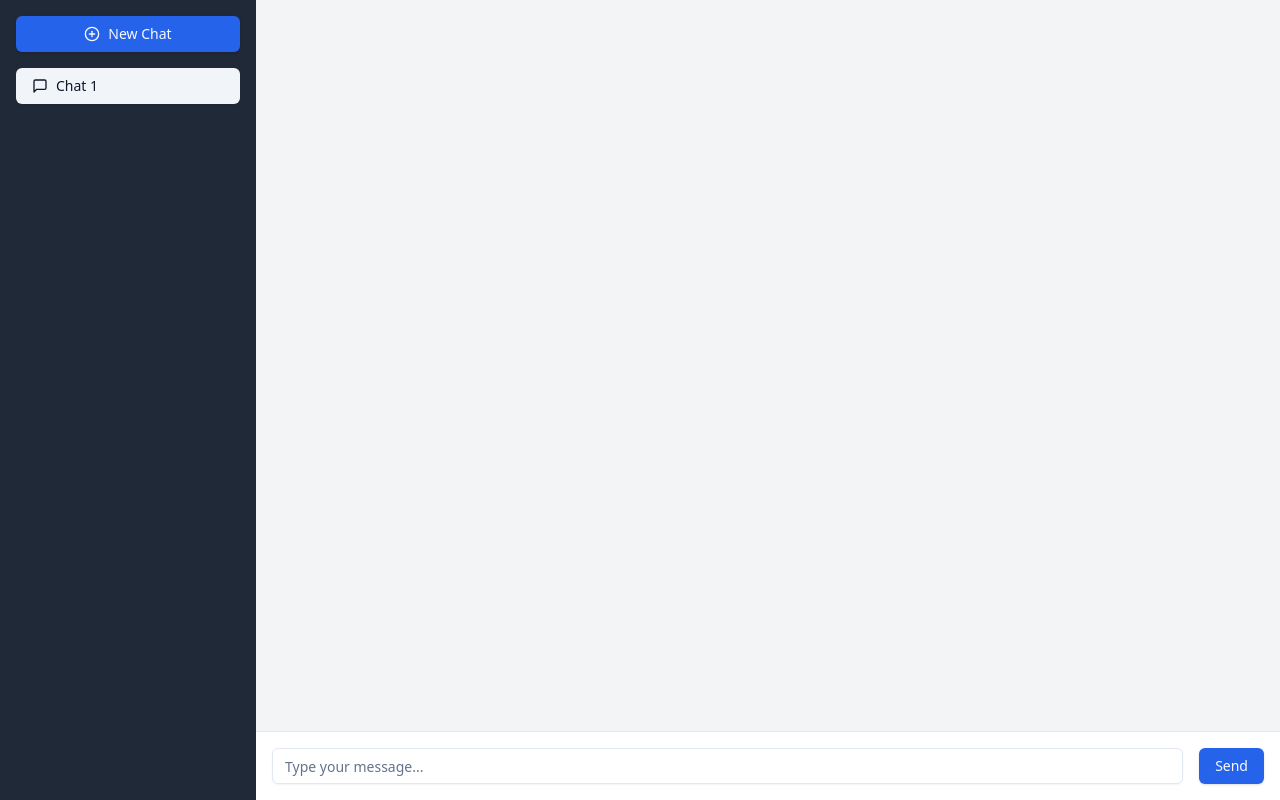
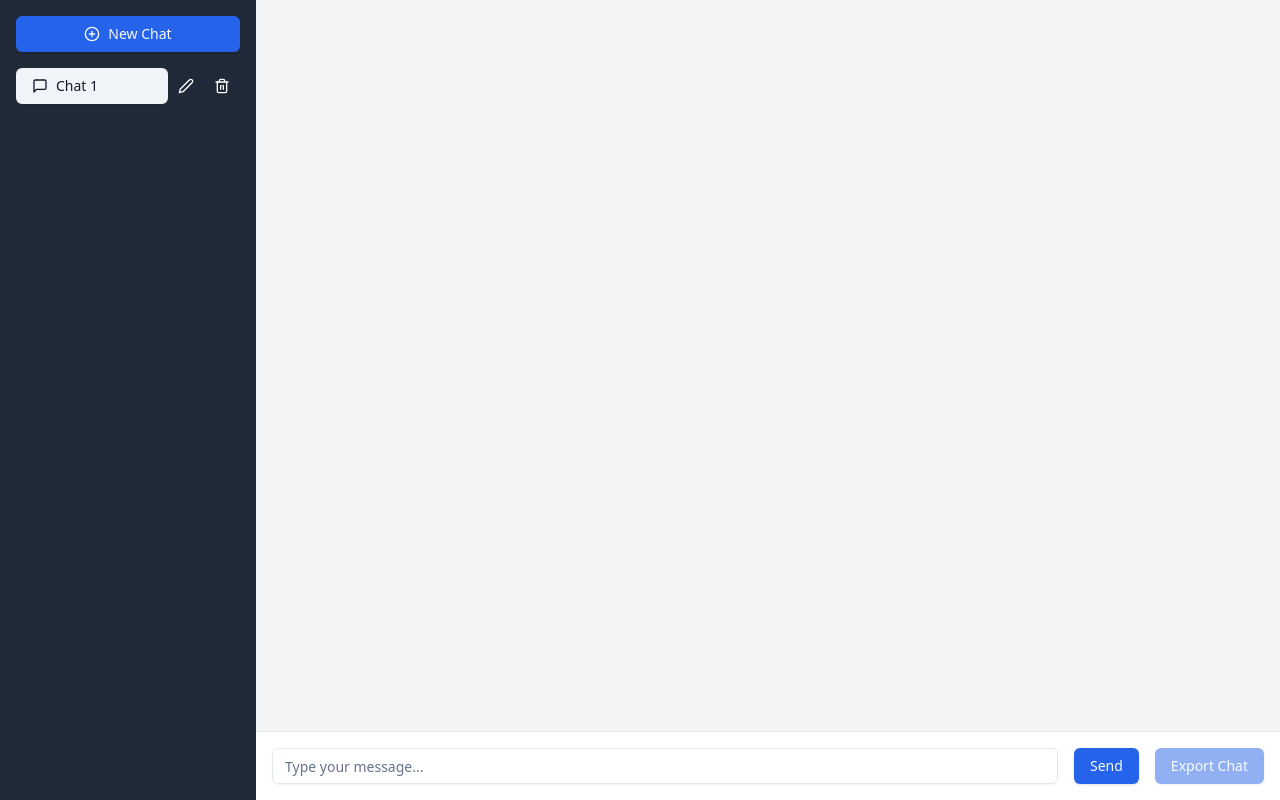
Before and after one commit to markokraemer/chatgpt-clone, a Next.js app: page / in a window 1280 px wide. Both pictures are taken after a click on the button "New Chat". Built offline with nearby package versions, Linux system fonts and the light colour scheme.

Commit message:
SOFTGEN MAGIC

```diff
--- a/src/components/Sidebar.js
+++ b/src/components/Sidebar.js
@@ -1,10 +1,13 @@
 import { useState, useEffect } from 'react';
 import { Button } from "@/components/ui/button";
 import { ScrollArea } from "@/components/ui/scroll-area";
-import { PlusCircle, MessageSquare } from "lucide-react";
+import { Input } from "@/components/ui/input";
+import { PlusCircle, MessageSquare, Trash2, Edit2 } from "lucide-react";
 
-export default function Sidebar({ onNewChat, onSelectChat, currentChatId }) {
+export default function Sidebar({ onNewChat, onSelectChat, onDeleteChat, onRenameChat, currentChatId }) {
   const [chatHistories, setChatHistories] = useState([]);
+  const [editingChatId, setEditingChatId] = useState(null);
+  const [editingChatName, setEditingChatName] = useState('');
 
   useEffect(() => {
     const storedHistories = localStorage.getItem('chatHistories');
@@ -21,6 +24,28 @@ export default function Sidebar({ onNewChat, onSelectChat, currentChatId }) {
     onNewChat(newChatId);
   };
 
+  const handleDeleteChat = (chatId) => {
+    const updatedHistories = chatHistories.filter(chat => chat.id !== chatId);
+    setChatHistories(updatedHistories);
+    localStorage.setItem('chatHistories', JSON.stringify(updatedHistories));
+    onDeleteChat(chatId);
+  };
+
+  const handleRenameChat = (chatId) => {
+    if (editingChatId === chatId) {
+      const updatedHistories = chatHistories.map(chat =>
+        chat.id === chatId ? { ...chat, name: editingChatName } : chat
+      );
+      setChatHistories(updatedHistories);
+      localStorage.setItem('chatHistories', JSON.stringify(updatedHistories));
+      onRenameChat(chatId, editingChatName);
+      setEditingChatId(null);
+    } else {
+      setEditingChatId(chatId);
+      setEditingChatName(chatHistories.find(chat => chat.id === chatId).name);
+    }
+  };
+
   return (
     <div className="w-64 h-screen bg-gray-800 text-white p-4 flex flex-col">
       <Button onClick={handleNewChat} className="mb-4 w-full">
@@ -28,15 +53,32 @@ export default function Sidebar({ onNewChat, onSelectChat, currentChatId }) {
       </Button>
       <ScrollArea className="flex-grow">
         {chatHistories.map((chat) => (
+          <div key={chat.id} className="flex items-center mb-2">
+            {editingChatId === chat.id ? (
+              <Input
+                value={editingChatName}
+                onChange={(e) => setEditingChatName(e.target.value)}
+                onBlur={() => handleRenameChat(chat.id)}
+                onKeyPress={(e) => e.key === 'Enter' && handleRenameChat(chat.id)}
+                className="flex-grow mr-2 text-black"
+              />
+            ) : (
               <Button
-            key={chat.id}
                 onClick={() => onSelectChat(chat.id)}
                 variant={currentChatId === chat.id ? "secondary" : "ghost"}
-            className="w-full justify-start mb-2"
+                className="flex-grow justify-start"
               >
                 <MessageSquare className="mr-2 h-4 w-4" />
                 {chat.name}
               </Button>
+            )}
+            <Button onClick={() => handleRenameChat(chat.id)} variant="ghost" size="icon">
+              <Edit2 className="h-4 w-4" />
+            </Button>
+            <Button onClick={() => handleDeleteChat(chat.id)} variant="ghost" size="icon">
+              <Trash2 className="h-4 w-4" />
+            </Button>
+          </div>
         ))}
       </ScrollArea>
     </div>
--- a/src/pages/index.js
+++ b/src/pages/index.js
@@ -1,15 +1,19 @@
-import { useState, useEffect } from 'react';
+import { useState, useEffect, useCallback } from 'react';
 import { useChat } from 'ai/react';
 import { Button } from "@/components/ui/button";
 import { Input } from "@/components/ui/input";
 import ChatMessage from '@/components/ChatMessage';
 import Sidebar from '@/components/Sidebar';
+import { Loader2 } from "lucide-react";
+import { useToast } from "@/components/ui/use-toast";
 
 export default function Home() {
   const [currentChatId, setCurrentChatId] = useState(null);
   const [chatHistories, setChatHistories] = useState({});
+  const [isLoading, setIsLoading] = useState(false);
+  const { toast } = useToast();
 
-  const { messages, input, handleInputChange, handleSubmit, setMessages } = useChat();
+  const { messages, input, handleInputChange, handleSubmit, setMessages, isLoading: isChatLoading } = useChat();
 
   useEffect(() => {
     const storedHistories = localStorage.getItem('chatHistories');
@@ -18,13 +22,17 @@ export default function Home() {
     }
   }, []);
 
-  useEffect(() => {
+  const saveChatHistory = useCallback(() => {
     if (currentChatId && messages.length > 0) {
       const updatedHistories = { ...chatHistories, [currentChatId]: messages };
       setChatHistories(updatedHistories);
       localStorage.setItem('chatHistories', JSON.stringify(updatedHistories));
     }
-  }, [messages, currentChatId]);
+  }, [currentChatId, messages, chatHistories]);
+
+  useEffect(() => {
+    saveChatHistory();
+  }, [saveChatHistory]);
 
   const handleNewChat = (chatId) => {
     setCurrentChatId(chatId);
@@ -36,11 +44,52 @@ export default function Home() {
     setMessages(chatHistories[chatId] || []);
   };
 
+  const handleDeleteChat = (chatId) => {
+    const updatedHistories = { ...chatHistories };
+    delete updatedHistories[chatId];
+    setChatHistories(updatedHistories);
+    localStorage.setItem('chatHistories', JSON.stringify(updatedHistories));
+    if (currentChatId === chatId) {
+      setCurrentChatId(null);
+      setMessages([]);
+    }
+  };
+
+  const handleRenameChat = (chatId, newName) => {
+    const updatedHistories = { ...chatHistories };
+    if (updatedHistories[chatId]) {
+      updatedHistories[chatId] = { ...updatedHistories[chatId], name: newName };
+      setChatHistories(updatedHistories);
+      localStorage.setItem('chatHistories', JSON.stringify(updatedHistories));
+    }
+  };
+
+  const handleExportChat = () => {
+    if (currentChatId && messages.length > 0) {
+      const chatContent = messages.map(msg => `${msg.role}: ${msg.content}`).join('\n');
+      const blob = new Blob([chatContent], { type: 'text/plain' });
+      const url = URL.createObjectURL(blob);
+      const a = document.createElement('a');
+      a.href = url;
+      a.download = `chat_export_${currentChatId}.txt`;
+      document.body.appendChild(a);
+      a.click();
+      document.body.removeChild(a);
+      URL.revokeObjectURL(url);
+      toast({
+        title: "Chat Exported",
+        description: "Your chat history has been exported successfully.",
+      });
+    }
+  };
+
   return (
-    <div className="flex h-screen bg-gray-100">
+    <div className="flex h-screen bg-gray-100 dark:bg-gray-900">
       <Sidebar
         onNewChat={handleNewChat}
         onSelectChat={handleSelectChat}
+        onDeleteChat={handleDeleteChat}
+        onRenameChat={handleRenameChat}
         currentChatId={currentChatId}
       />
       <div className="flex-1 flex flex-col">
@@ -48,8 +97,13 @@ export default function Home() {
           {messages.map((message, i) => (
             <ChatMessage key={i} message={message} />
           ))}
+          {isChatLoading && (
+            <div className="flex justify-center">
+              <Loader2 className="h-6 w-6 animate-spin" />
+            </div>
+          )}
         </div>
-        <form onSubmit={handleSubmit} className="p-4 border-t bg-white">
+        <form onSubmit={handleSubmit} className="p-4 border-t bg-white dark:bg-gray-800">
           <div className="flex space-x-4">
             <Input
               value={input}
@@ -57,7 +111,10 @@ export default function Home() {
               placeholder="Type your message..."
               className="flex-1"
             />
-            <Button type="submit">Send</Button>
+            <Button type="submit" disabled={isChatLoading}>Send</Button>
+            <Button onClick={handleExportChat} disabled={!currentChatId || messages.length === 0}>
+              Export Chat
+            </Button>
           </div>
         </form>
       </div>
--- a/src/styles/globals.css
+++ b/src/styles/globals.css
@@ -85,7 +85,7 @@
 }
 
 .chat-input {
-  @apply p-4 border-t bg-white;
+  @apply p-4 border-t bg-white dark:bg-gray-800;
 }
 
 /* Sidebar styles */
@@ -100,3 +100,23 @@
 .sidebar-scroll {
   @apply flex-grow;
 }
+
+/* Responsive styles */
+@media (max-width: 640px) {
+  .sidebar {
+    @apply w-full h-auto;
+  }
+
+  .chat-container {
+    @apply flex-col-reverse;
+  }
+}
+
+/* Dark mode styles */
+.dark .chat-input {
+  @apply bg-gray-800 border-gray-700;
+}
+
+.dark .sidebar {
+  @apply bg-gray-900;
+}
```
Lines whose indentation alone changed are shown as unchanged.
